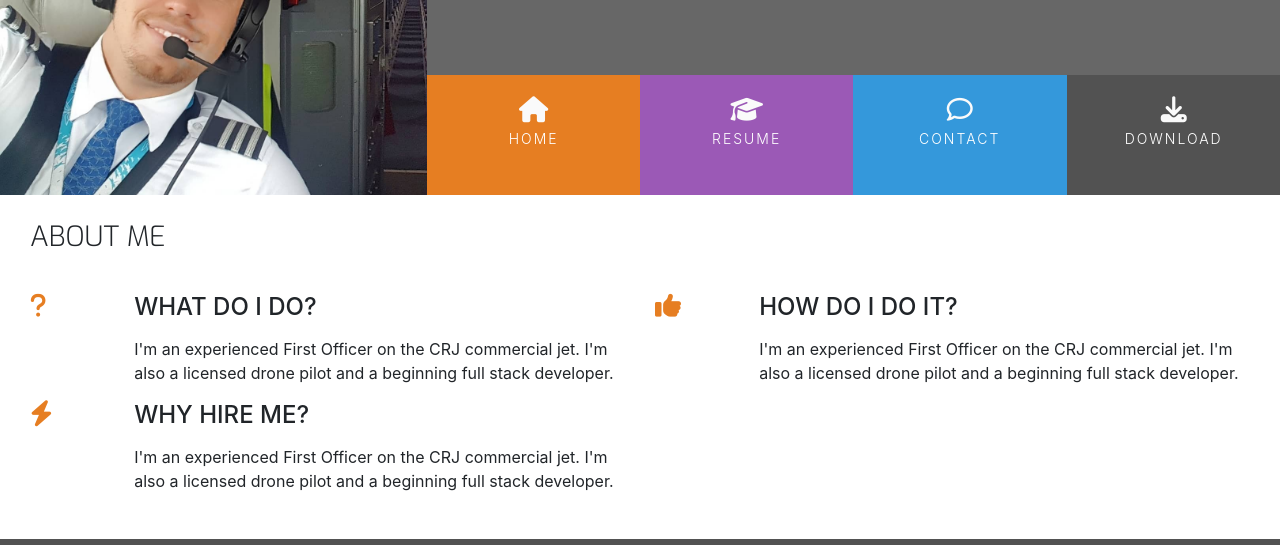
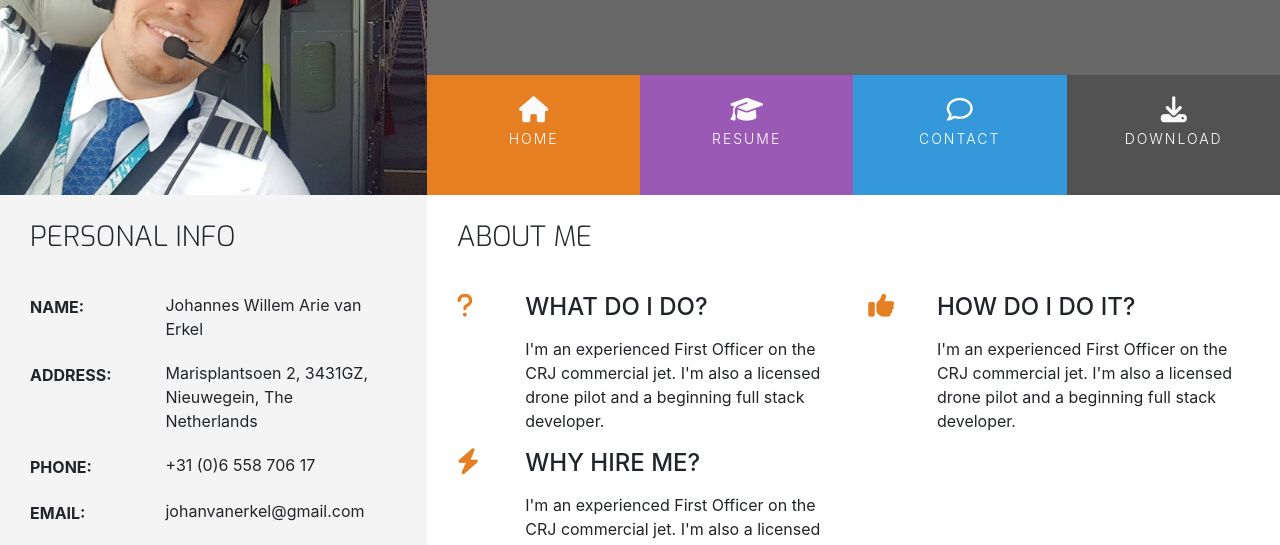
Before and after one commit to jve89/ucd-resume, a plain HTML site: page index.html in a window 1280 px wide. Shown: the part 174-719 px from the top of the page. Drawn offline with nearby package versions, Linux system fonts and the light colour scheme.

Commit message:
Adding side column with personal info + styled the whole column with nice background color, font weights and spacing

```diff
--- a/assets/css/style.css
+++ b/assets/css/style.css
@@ -8,6 +8,10 @@
 
 .bg-color-three-reasons {
     background-color: #ffffff;
+}
+
+.bg-color-personal-info {
+    background-color: #f4f4f4;
 }
 
 .ui-menu-color-home {
@@ -220,3 +224,38 @@ footer {
 .three-reasons-heading {
     margin-bottom: 15px;
 }
+
+/* ---------- Personal Info */
+
+.personal-info-item {
+    margin-bottom: 20px;
+    display: block;
+    clear: both;
+}
+
+.personal-info-item .key,
+.personal-info-item .value {
+    padding-right: 8px;
+    display: inline-block;
+}
+
+.personal-info-item .key p,
+.personal-info-item .value p {
+    margin: 0;
+}
+
+.personal-info-item .key {
+    width: 30%;
+    margin-right: 21px;
+    padding-top: 2px;
+    vertical-align: top;
+}
+
+.personal-info-item .key p {
+    font-weight: 700;
+}
+
+.personal-info-item .value {
+    position: relative;
+    width: 60%;
+}
--- a/index.html
+++ b/index.html
@@ -49,7 +49,64 @@
         </div>
     </header>
     <section class="container-fluid">
-        <div class="row row-table">
+        <div class="row">
+            <div class="col-md-4 bg-color-personal-info section-column">
+                <div class="row">
+                    <div class="col-12">
+                        <h3 class="section-heading uppercase">
+                            Personal Info
+                        </h3>
+                    </div>
+                </div>
+                <div class="personal-info-item">
+                    <div class="key">
+                        <p class="uppercase">
+                            Name:
+                        </p>
+                    </div>
+                    <div class="value">
+                        <p>
+                            Johannes Willem Arie van Erkel
+                        </p>
+                    </div>
+                </div>
+                <div class="personal-info-item">
+                    <div class="key">
+                        <p class="uppercase">
+                            Address:
+                        </p>
+                    </div>
+                    <div class="value">
+                        <p>
+                            Marisplantsoen 2, 3431GZ, Nieuwegein, The Netherlands
+                        </p>
+                    </div>
+                </div>
+                <div class="personal-info-item">
+                    <div class="key">
+                        <p class="uppercase">
+                            Phone:
+                        </p>
+                    </div>
+                    <div class="value">
+                        <p>
+                            +31 (0)6 558 706 17
+                        </p>
+                    </div>
+                </div>
+                <div class="personal-info-item">
+                    <div class="key">
+                        <p class="uppercase">
+                            Email:
+                        </p>
+                    </div>
+                    <div class="value">
+                        <p>
+                            johanvanerkel@gmail.com
+                        </p>
+                    </div>
+                </div>
+            </div>
             <div class="col-md-8 bg-color-three-reasons section-column">
                 <div class="row">
                     <div class="col">
```
